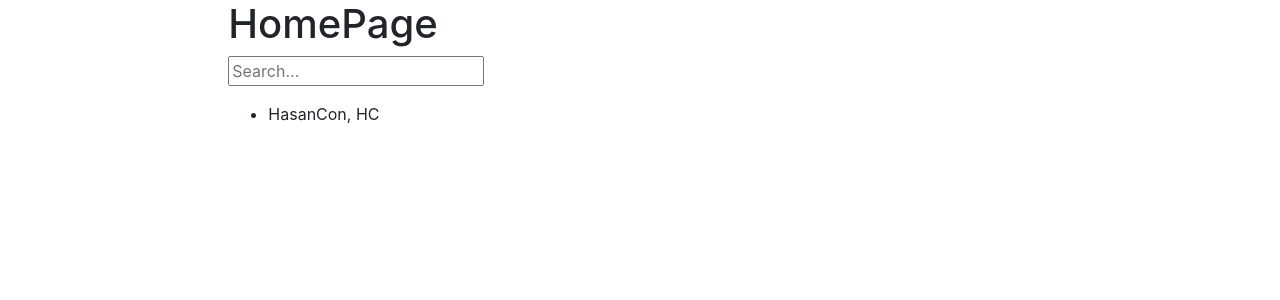
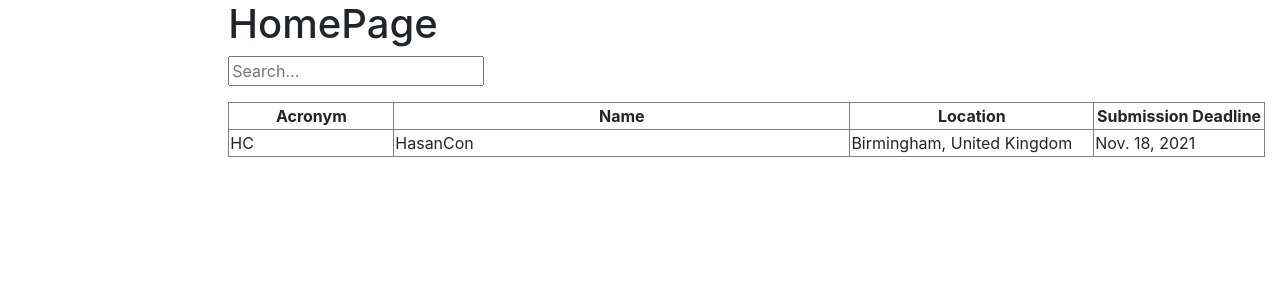
Before and after one commit to H-Labani/PPCMS, a Django app: page /cfp/ in a window 1280 px wide. Shown: the top 300 px of the page. Run offline with Django 3.2, Linux system fonts and the light colour scheme; data comes from the database, SQL or seed files in the repository; some libraries are stand-ins or nearby versions.

```diff
--- a/cfp/templates/cfp_search.html
+++ b/cfp/templates/cfp_search.html
@@ -9,13 +9,22 @@
   </form>
 
   <p>{% if object_list %}</p>
-    <ul>
+    <table border="1" width="fixed">
+      <tr>
+        <th width="200px" style="text-align:center">Acronym</th>
+        <th width="600px" style="text-align:center">Name</th>
+        <th width="300px" style="text-align:center">Location</th>
+        <th width="200px" style="text-align:center">Submission Deadline</th>
+      </tr>
       {% for conference in object_list %}
-        <li>
-          {{ conference.name }}, {{ conference.acronym }}
-        </li>
+        <tr>
+          <td>{{ conference.conference_id.acronym }}</td>
+          <td>{{ conference.conference_id.name }}</td>
+          <td>{{ conference.conference_id.city}}, {{conference.conference_id.country}}</td>
+          <td>{{ conference.submission_deadline}}</td>
+        </tr>
       {% endfor %}
-    </ul>
+    </table>
   {% else %}
       <p>There are no conferences matching your search.</p>
   {% endif %}
--- a/cfp/views.py
+++ b/cfp/views.py
@@ -10,9 +10,9 @@ class CFPView(ListView):
 
     def get_queryset(self):
         if(not self.request.GET.get('search_term')):
-            queryset = Conference.objects.filter(cfp__cfp_active=True)
+            queryset = ConferenceCFP.objects.filter(cfp_active=True)
         else:
-            queryset = Conference.objects.filter(name__icontains=self.request.GET.get('search_term'), cfp__cfp_active=True)
+            queryset = ConferenceCFP.objects.filter(conference_id__name__icontains=self.request.GET.get('search_term'), cfp_active=True)
         return queryset
 
 
```
Also changed, not shown: cfp/migrations/0003_auto_20201124_1551.py (added).
